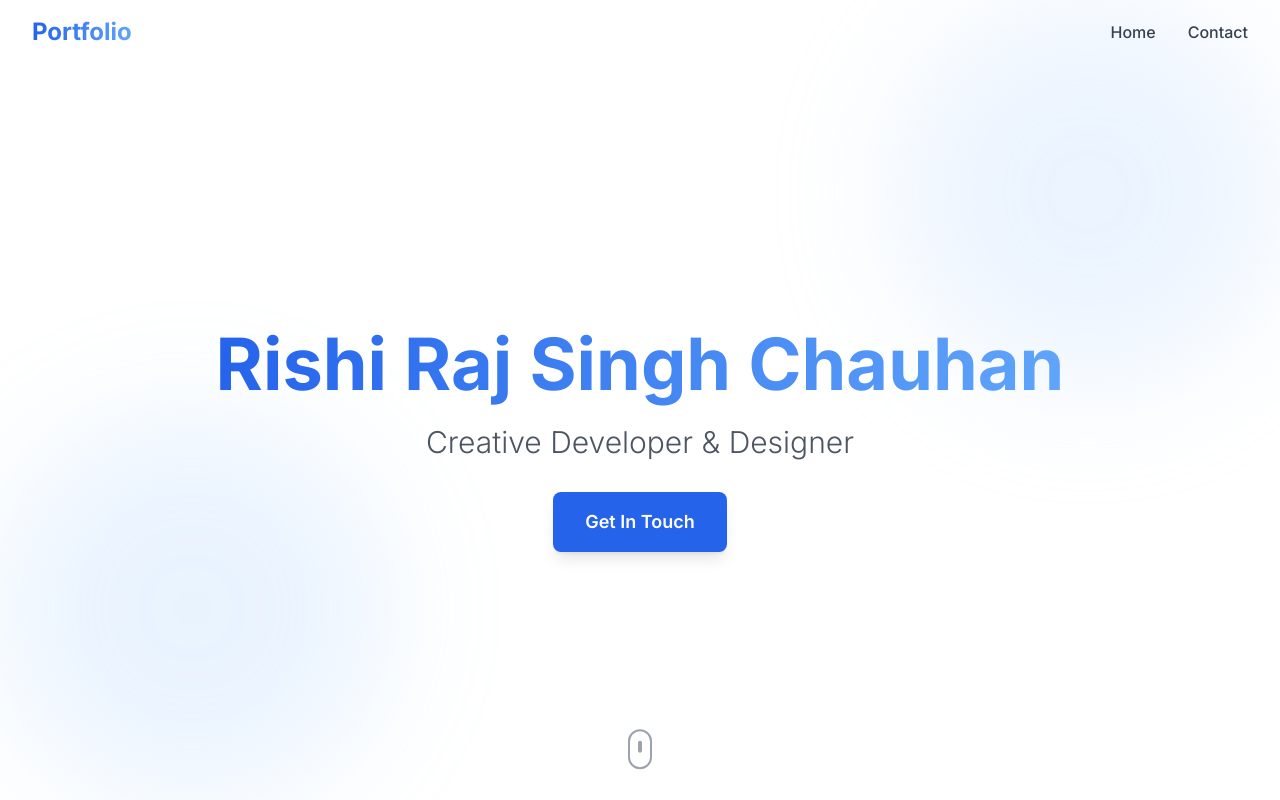
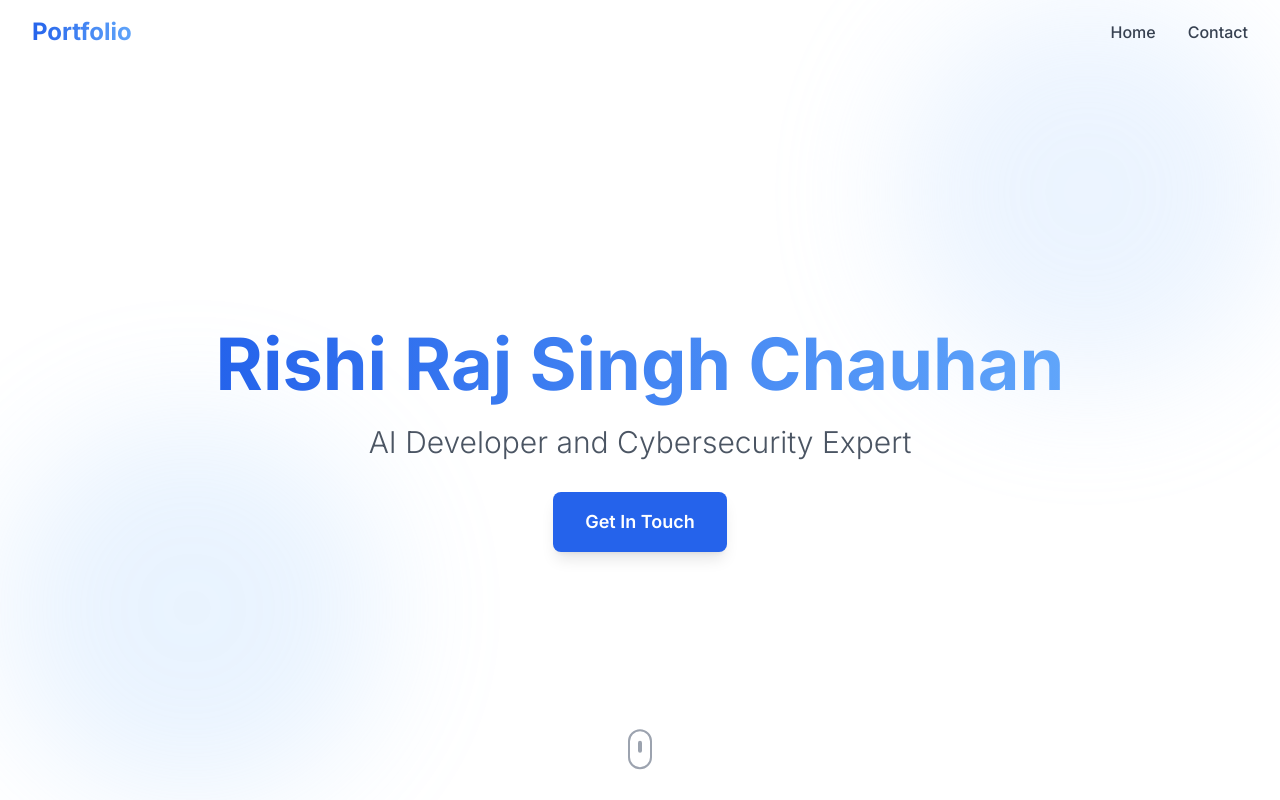
Before and after one commit to rrschauhan07/vibe-project, a Next.js app: page / in a window 1280 px wide. Shown: the top 800 px of the page. Built offline with nearby package versions, Linux system fonts and the light colour scheme.

Commit message:
Update tagline to AI Developer and Cybersecurity Expert

```diff
--- a/app/layout.tsx
+++ b/app/layout.tsx
@@ -14,7 +14,7 @@ export const metadata: Metadata = {
     default: 'Portfolio | Rishi Raj Singh Chauhan',
     template: '%s | Portfolio'
   },
-  description: 'Creative developer and designer building modern web experiences',
+  description: 'AI Developer and Cybersecurity Expert building modern solutions',
   keywords: ['portfolio', 'developer', 'designer', 'web development'],
   authors: [{ name: 'Rishi Raj Singh Chauhan' }],
   openGraph: {
@@ -22,13 +22,13 @@ export const metadata: Metadata = {
     locale: 'en_US',
     url: 'https://yourportfolio.com',
     title: 'Portfolio | Rishi Raj Singh Chauhan',
-    description: 'Creative developer and designer building modern web experiences',
+    description: 'AI Developer and Cybersecurity Expert building modern solutions',
     siteName: 'Portfolio',
   },
   twitter: {
     card: 'summary_large_image',
     title: 'Portfolio | Rishi Raj Singh Chauhan',
-    description: 'Creative developer and designer building modern web experiences',
+    description: 'AI Developer and Cybersecurity Expert building modern solutions',
   },
   robots: {
     index: true,
--- a/app/page.tsx
+++ b/app/page.tsx
@@ -40,7 +40,7 @@ export default function Home() {
               transition={{ duration: 0.8, delay: 0.4 }}
               className="text-xl sm:text-2xl lg:text-3xl text-charcoal-600 mb-8 font-light"
             >
-              Creative Developer & Designer
+              AI Developer and Cybersecurity Expert
             </motion.p>
 
             {/* CTA Button */}
```
